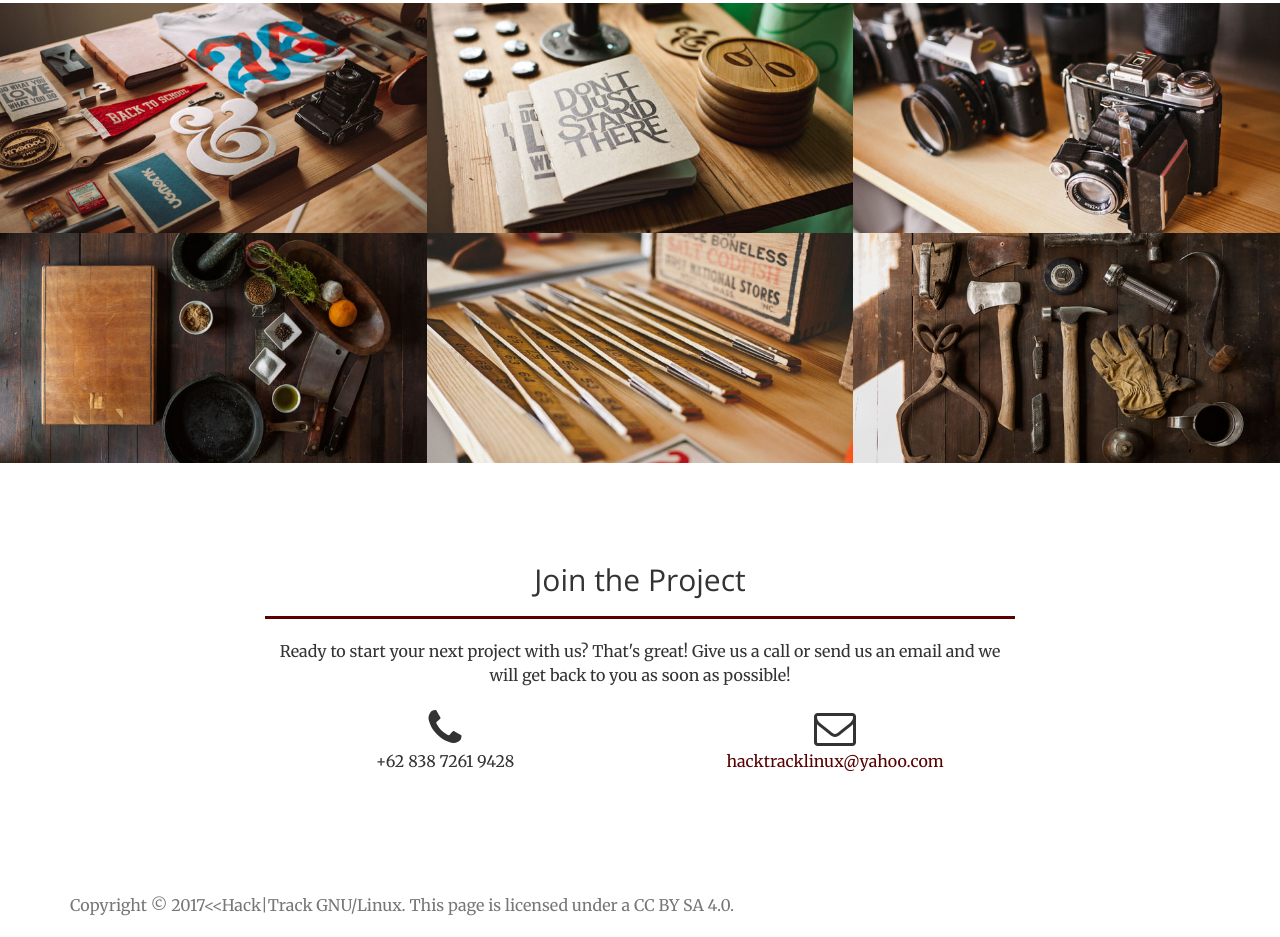
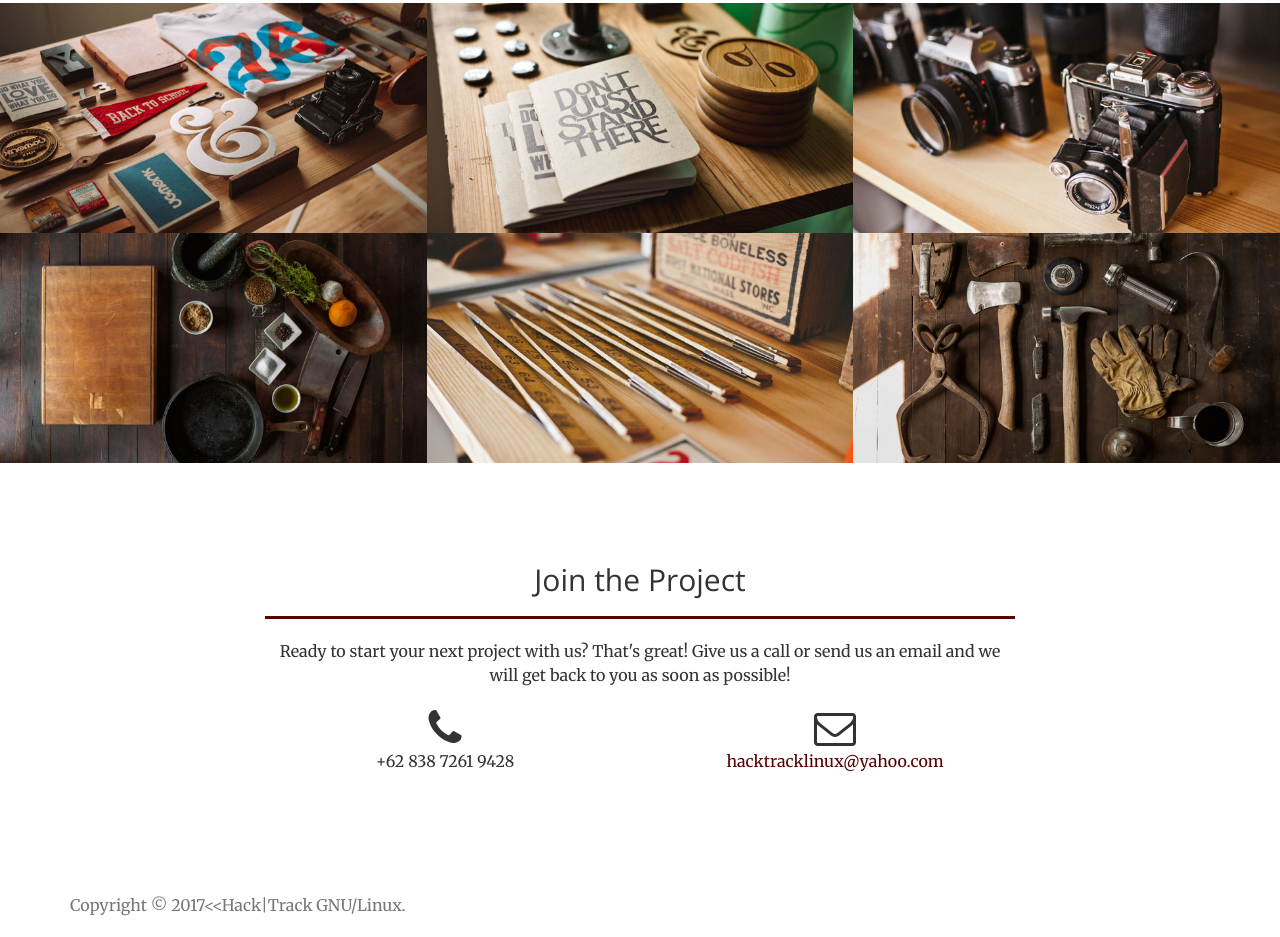
Before and after one commit to hacktracklinux/hacktracklinux.github.io, a website: page index.html in a window 1280 px wide. Shown: the part 1892-2829 px from the top of the page. Drawn offline with nearby package versions, Linux system fonts and the light colour scheme.

Commit message:
Create index.html

```diff
--- a/index.html
+++ b/index.html
@@ -244,7 +244,7 @@
     </section>
 <footer class="footer">
       <div class="container">
-        <p class="text-muted">Copyright &#169; <script type='text/javascript'>var creditsyear = new Date();document.write(creditsyear.getFullYear());</script>&#60;&#60;Hack|Track GNU/Linux. This page is licensed under a CC BY SA 4.0.</p>
+        <p class="text-muted">Copyright &#169; <script type='text/javascript'>var creditsyear = new Date();document.write(creditsyear.getFullYear());</script>&#60;&#60;Hack|Track GNU/Linux.</p>
       </div>
 </footer>
     <!-- jQuery -->
```
